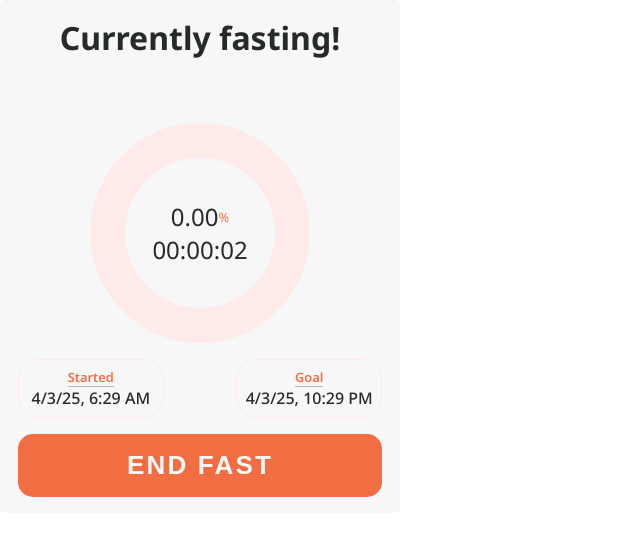
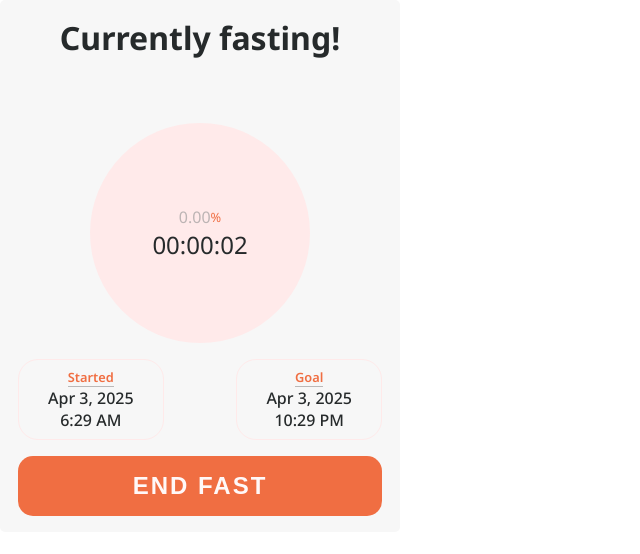
Before and after one commit to fayponjp/go-fast, a React (Vite) app: page / in a window 1280 px wide. Both pictures are taken after a click on the button "BEGIN FAST". Shown: the top 554 px of the page, without its empty margins (0-640 px from the left). Built offline with nearby package versions, Linux system fonts and the light colour scheme.

Commit message:
Modal styling and scripts
- added modal content
- added scripts to toggle modal display
- added styling

```diff
--- a/src/App.jsx
+++ b/src/App.jsx
@@ -57,13 +57,18 @@ function App() {
     }
   }
 
+  function toggleModal() {
+    setIsOpen(prevToggle => !prevToggle)
+  }
+
   return (
     <FastWindowContext.Provider
       value={
         {
           fast,
           toggleFasting,
-          mode,
+          open,
+          toggleModal,
           localTimer
         }
       }>
@@ -73,7 +78,11 @@ function App() {
         </header>
         {fast.isFasting ? <ActiveFast/> : <InactiveFast/>}
       </div>
-      <Modal open={open}></Modal>
+      <Modal
+        open={open}
+        toggleModal={toggleModal}
+      >
+      </Modal>
     </FastWindowContext.Provider>
   )
 }
--- a/src/components/Button/Button.css
+++ b/src/components/Button/Button.css
@@ -15,9 +15,27 @@ button.wide {
     text-transform: uppercase;
     background-color: var(--accent-light);
     color: #fff8f8;
-    font-size: 1.625rem;
+    font-size: 1.5rem;
 }
 
 button.medium {
-    width: 50%;
+    width: 45%;
 }
+
+button.round {
+    border-radius: 50%;
+    background-color: inherit;
+    position: absolute;
+    top: 0;
+    right: 0;
+
+    font-size: 2rem;
+
+    color: #fff;
+}
+
+
+button.completed {
+    background-color: var(--completed);
+    text-shadow: 1px 1px 8px rgb(146, 136, 136);
+}
--- a/src/components/Main/Content.css
+++ b/src/components/Main/Content.css
@@ -15,7 +15,7 @@ main {
     height: 220px;
     overflow: hidden;
 
-    /* background: conic-gradient(var(--accent-light-bright) 5%, var(--accent-light) 50%, var(--border-darkmode) 0%); */
+    background: conic-gradient(var(--accent-light-bright) 10%, var(--accent-light) 100%, var(--border-darkmode) 0%);
     border-radius: 50%;
 
     display: flex;
@@ -23,6 +23,10 @@ main {
     align-items: center;
     justify-content: center;
     position: relative;
+}
+
+.progress-bar.completed {
+    background: conic-gradient(#b8dfa4 10%, #9ae475 100%, var(--border-darkmode) 0%);
 }
 
 .text {
@@ -41,6 +45,8 @@ main {
 .text > span {
     display: flex;
     align-items: center;
+    font-size: 1rem;
+    color: #bcb4b4;
 }
 
 time {
--- a/src/components/Main/Content.jsx
+++ b/src/components/Main/Content.jsx
@@ -2,10 +2,10 @@ import { useState, useContext, useEffect, useRef } from "react"
 import { FastWindowContext } from "../../util/FastWindowContext"
 import Button from "../Button/Button"
 import "./Content.css"
-// import '../../variables.css'
 
 function InactiveFast() {
-    const { toggleFasting, localTimer } = useContext(FastWindowContext)
+    const { toggleFasting, localTimer, setIsOpen, toggleModal } = useContext(FastWindowContext)
+
     return (
         <main>
             <div className="last-fast">
@@ -16,18 +16,16 @@ function InactiveFast() {
             </Button>
             <div className="options">
                 <span><small>Current Fast</small>16 hours</span>
-                <Button size={"medium"}>Fast Options</Button>
+                <Button size={"medium"} onClick={toggleModal}>Fast Options</Button>
             </div>
         </main>
     )
 }
 
-// {isFasting: false, startDateTime: null, goalHours: null}
-// background: conic-gradient(var(--accent-light-bright) 5%, var(--accent-light) 50%, var(--border-darkmode) 0%);
 function ActiveFast() {
     const { mode, toggleFasting, fast } = useContext(FastWindowContext)
     const { startDateTime, goalHours } = fast
-    const [timeElapsedObj, setTimeElapsedObj] = useState({timeElapsed: 0, elementWidth: 0})
+    const [timeElapsedObj, setTimeElapsedObj] = useState({timeElapsed: 0, elapsedPercent: 0})
 
     const goal = new Date()
     goal.setTime(startDateTime.getTime() + goalHours*60*60*1000)
@@ -40,16 +38,16 @@ function ActiveFast() {
 
             let totalSeconds = Math.round(timeRemaining / 1000)
             let hours = Math.floor(totalSeconds / 3600)
-            if(hours<10)hours = "0"+hours;
-            totalSeconds %= 3600;
-            let minutes = Math.floor(totalSeconds / 60);
-            if(minutes<10)minutes = "0"+minutes;
-            let seconds = totalSeconds % 60;
-            if(seconds<10)seconds = "0"+seconds;
+            if(hours<10)hours = "0"+hours
+            totalSeconds %= 3600
+            let minutes = Math.floor(totalSeconds / 60)
+            if(minutes<10)minutes = "0"+minutes
+            let seconds = totalSeconds % 60
+            if(seconds<10)seconds = "0"+seconds
 
-            const differenceInTimeRatio = (timeRemaining / goalSeconds) * 100;
+            const differenceInTimeRatio = (timeRemaining / goalSeconds) * 100
 
-            setTimeElapsedObj({timeElapsed: `${hours}:${minutes}:${seconds}`, elementWidth: differenceInTimeRatio.toFixed(2)})
+            setTimeElapsedObj({timeElapsed: `${hours}:${minutes}:${seconds}`, elapsedPercent: differenceInTimeRatio.toFixed(2)})
         }, 1000)
 
         return (() => clearInterval(setIntervalVariable))
@@ -57,29 +55,42 @@ function ActiveFast() {
 
     return (
         <main>
-            <div className="progress-bar" style={
+            <div className="progress-bar" style={ (timeElapsedObj.elapsedPercent <= 99.99) ?
                     {
-                        background: `conic-gradient(var(--accent-light-bright) ${timeElapsedObj.elementWidth/10}%, var(--accent-light) ${timeElapsedObj.elementWidth}%, var(--border-darkmode) 0%)`,
-                        color: 'black'
+                        background: `conic-gradient(var(--accent-light-bright) ${timeElapsedObj.elapsedPercent/10}%,
+                        var(--accent-light) ${timeElapsedObj.elapsedPercent}%,
+                        var(--border-darkmode) 0%)`
+                    } :
+                    {
+                        background: `conic-gradient(var(--completed)  0%,var(--completed) 100%, var(--border-darkmode) 0%)`
                     }
                 }>
                 <div className={`text ${mode}`}>
-                        <span>{timeElapsedObj.elementWidth}<small>%</small></span>
-                        <div className="timer">{timeElapsedObj.timeElapsed}</div>
-                    </div>
+                    <span>{timeElapsedObj.elapsedPercent}<small>%</small></span>
+                    <div className="timer">{timeElapsedObj.timeElapsed}</div>
+                </div>
             </div>
             <div className="progress-timers">
                 <span>
                     <small>Started</small>
                     <time dateTime={startDateTime.toLocaleString()}>
-                        {startDateTime.toLocaleString(navigator.language, {dateStyle: 'short', timeStyle: 'short'})}
+                        {startDateTime.toLocaleDateString(navigator.language, {dateStyle: 'medium'})}
+                    </time>
+                    <time datetime={startDateTime.toLocaleTimeString(navigator.language, {timeStyle: 'short'})}>
+                        {startDateTime.toLocaleTimeString(navigator.language, {timeStyle: 'short'})}
                     </time>
                 </span>
                 <span>
-                    <small>Goal</small><time dateTime="">{goal.toLocaleString(navigator.language, {dateStyle: 'short', timeStyle: 'short'})}</time>
+                    <small>Goal</small>
+                    <time dateTime={goal.toLocaleDateString(navigator.language, {dateStyle: 'medium'})}>
+                        {goal.toLocaleDateString(navigator.language, {dateStyle: 'medium'})}
+                    </time>
+                    <time dateTime={goal.toLocaleTimeString(navigator.language, {timeStyle: 'short'})}>
+                        {goal.toLocaleTimeString(navigator.language, {timeStyle: 'short'})}
+                    </time>
                 </span>
             </div>
-            <Button size={"wide"} onClick={() => toggleFasting('end')}>End Fast</Button>
+            <Button size={`wide ${(timeElapsedObj.elapsedPercent >= 99.99) && 'completed'}`} onClick={() => toggleFasting('end')}>{(timeElapsedObj.elapsedPercent >= 99.99) ? 'Complete Fast' : 'End Fast'}</Button>
         </main>
     )
 }
--- a/src/components/Modal/Modal.css
+++ b/src/components/Modal/Modal.css
@@ -1,11 +1,33 @@
 .modal {
     font-size: 1.2rem;
     position: absolute;
-    top: 0;
-    bottom: 0;
+    top: 10px;
     left: 0;
     right: 0;
     background-color: var(--background-color-dark);
     transform: translateX(-100%);
-    transition: transform 250ms cubic-bezier(.5, 0, .5, 1);
+    transition: transform 100ms cubic-bezier(.5, 0, .5, 1);
+    height: 480px;
+    width: 390px;
+
+    z-index: 1000;
+
+    display: flex;
+    align-items: center;
+    flex-direction: column;
+    justify-content: center;
+    padding: 1em;
+
+    color: #fff;
 }
+
+.modal.open {
+    transform: initial;
+    margin-left: 5px;
+}
+
+.fast-options {
+    display: flex;
+    flex-wrap: wrap;
+    gap: 1em;
+}
--- a/src/components/Modal/Modal.jsx
+++ b/src/components/Modal/Modal.jsx
@@ -1,9 +1,16 @@
 import "./Modal.css"
+import Button from '../Button/Button'
 
-export default function Modal() {
+export default function Modal({open, toggleModal}) {
     return (
-        <div className="modal">
-            This is the modal
+        <div className={`modal ${open && 'open'}`}>
+            <div className='fast-options'>
+                <Button size='medium'>13 Hours</Button>
+                <Button size='medium'>16 Hours</Button>
+                <Button size='medium'>18 Hours</Button>
+                <Button size='medium'>20 Hours</Button>
+            </div>
+            <Button size={'round'} onClick={toggleModal}>{'x'}</Button>
         </div>
     )
 }
--- a/src/variables.css
+++ b/src/variables.css
@@ -8,6 +8,7 @@
     --accent-light: #f06e42;
     --accent-light-bright: #ffa384 ;
     --datetime-color-dark: #261c0c;
+    --completed: #a1e181;
 }
 
 .dark {
```
